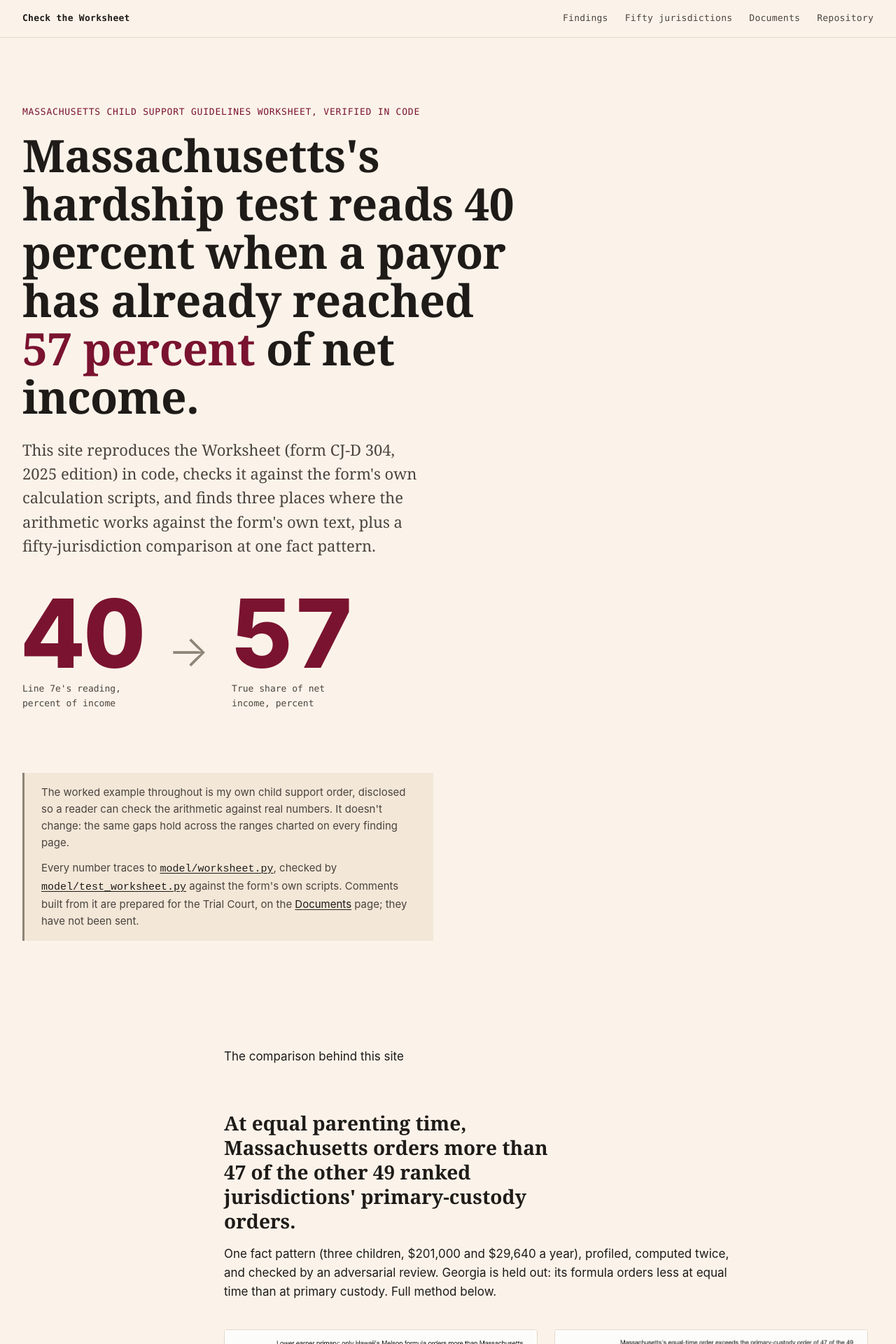
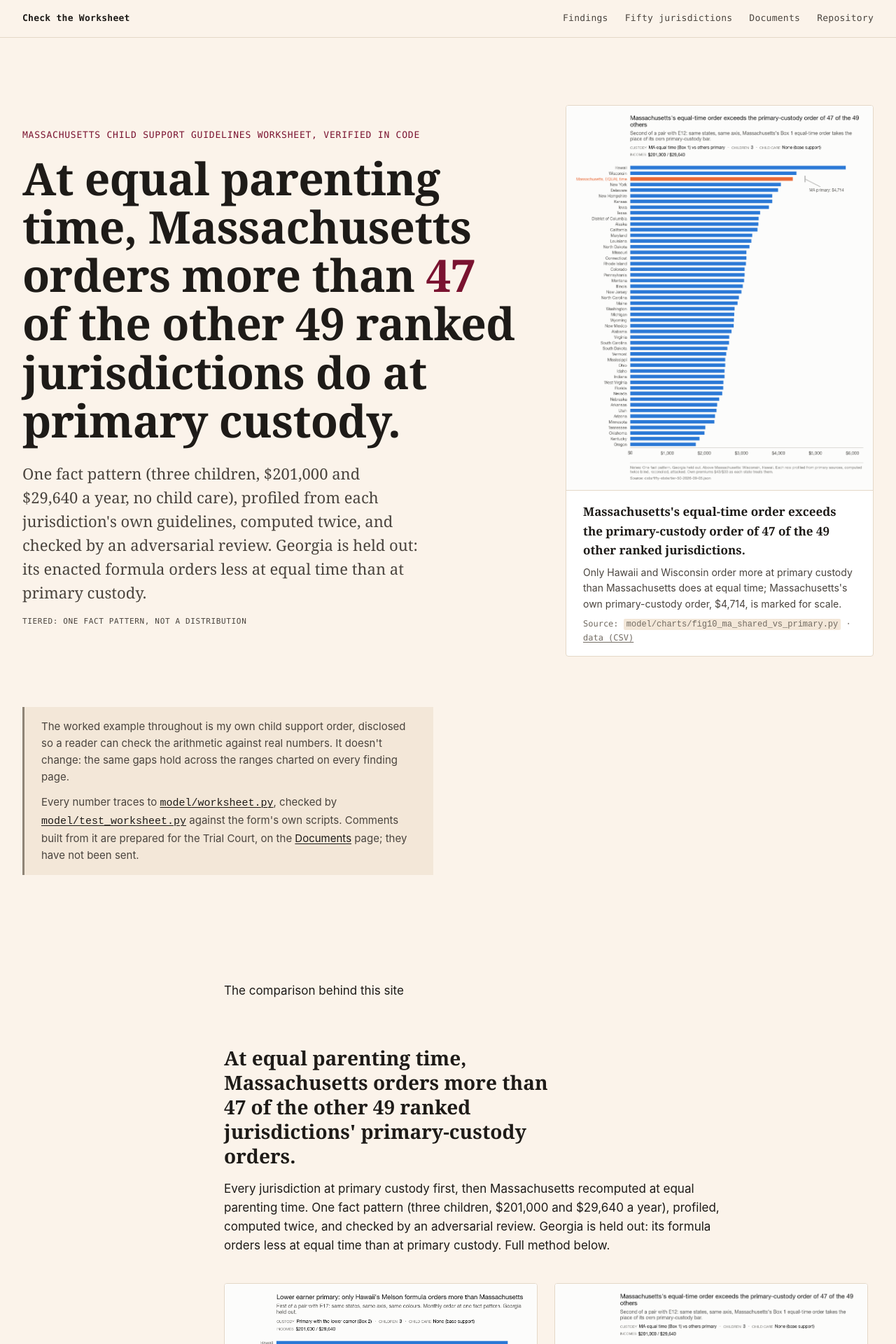
Before and after one commit to campbefs/checktheworksheet, a Jekyll site: the page built from index.html, in a window 1280 px wide. Shown: the top 1920 px of the page at 70% size. Built offline with Jekyll 4.4.1, drawn with Linux system fonts in a browser that asks for light colours; some of the changed text lies outside the part shown.

Commit message:
auto: remote session changes 2026-09-07 11:55:35

```diff
--- a/assets/css/site.css
+++ b/assets/css/site.css
@@ -216,6 +216,21 @@ header.topbar { border-bottom: 1px solid var(--rule); }
 @media (max-width: 700px) {
   .hero { padding: var(--space-7) var(--space-5) var(--space-6); }
   .hero .lede { font-size: 1.1875rem; }
+}
+
+/* Hero two-column layout (home page only): headline/lede left, lead exhibit right, from 1100px.
+   Below 1100px the visual stacks under the headline — a single grid-template-columns swap, no
+   separate markup for the two states. */
+.hero-grid {
+  display: grid;
+  grid-template-columns: 1fr;
+  gap: var(--space-7);
+  align-items: center;
+}
+.hero-text .confidence-tag { margin-top: var(--space-4); }
+.hero-visual .exhibit { margin: 0; }
+@media (min-width: 1100px) {
+  .hero-grid { grid-template-columns: minmax(0, 1fr) minmax(0, 440px); gap: var(--space-8); }
 }
 
 /* Display-tier numerals (brief §3.2, grafted from "bold"): sans, 700-800, tabular, huge. Used
--- a/index.html
+++ b/index.html
@@ -18,24 +18,29 @@ scripts:
 ---
 
 <section class="hero">
-  <p class="eyebrow">Massachusetts Child Support Guidelines Worksheet, verified in code</p>
-  <h1>Massachusetts's hardship test reads 40 percent when a payor has already reached <span class="figure">57 percent</span> of net income.</h1>
-  <p class="lede">This site reproduces the Worksheet (form CJ-D 304, 2025 edition) in code, checks
-  it against the form's own calculation scripts, and finds three places where the arithmetic works
-  against the form's own text, plus a fifty-jurisdiction comparison at one fact pattern.</p>
+  <div class="hero-grid">
+    <div class="hero-text">
+      <p class="eyebrow">Massachusetts Child Support Guidelines Worksheet, verified in code</p>
+      <h1>At equal parenting time, Massachusetts orders more than <span class="figure">47</span> of the other 49 ranked jurisdictions do at primary custody.</h1>
+      <p class="lede">One fact pattern (three children, $201,000 and $29,640 a year, no child care),
+      profiled from each jurisdiction's own guidelines, computed twice, and checked by an
+      adversarial review. Georgia is held out: its enacted formula orders less at equal time than
+      at primary custody.</p>
+      <p class="confidence-tag">Tiered: one fact pattern, not a distribution</p>
+    </div>
+    <div class="hero-visual">
+      {% include figure.html
+         id="e17-hero"
+         img="/figures/exhibits/E17-ma-equal-time-vs-others-primary-custody.png"
+         alt="Ranked bar chart of fifty jurisdictions' child support orders, with Massachusetts computed at equal parenting time and marked at the top, its own primary-custody order shown for scale."
+         title="Massachusetts's equal-time order exceeds the primary-custody order of 47 of the 49 other ranked jurisdictions."
+         notes="Only Hawaii and Wisconsin order more at primary custody than Massachusetts does at equal time; Massachusetts's own primary-custody order, $4,714, is marked for scale."
+         source_script="model/charts/fig10_ma_shared_vs_primary.py"
+         csv_href="/figures/working/fig10_ma_shared_vs_primary.csv"
+         lazy="false" %}
+    </div>
+  </div>
 </section>
-
-<div class="numeral-pair">
-  <div class="numeral">
-    <span class="numeral-value">40</span>
-    <p class="numeral-caption">Line 7e's reading, percent of income</p>
-  </div>
-  <span class="numeral-arrow" aria-hidden="true">&rarr;</span>
-  <div class="numeral">
-    <span class="numeral-value">57</span>
-    <p class="numeral-caption">True share of net income, percent</p>
-  </div>
-</div>
 
 {% include disclosure.html %}
 
@@ -45,9 +50,10 @@ scripts:
     <section class="exhibit-section" id="lead-comparison">
       <p class="eyebrow">The comparison behind this site</p>
       <h2>At equal parenting time, Massachusetts orders more than 47 of the other 49 ranked jurisdictions' primary-custody orders.</h2>
-      <p>One fact pattern (three children, $201,000 and $29,640 a year), profiled, computed twice,
-      and checked by an adversarial review. Georgia is held out: its formula orders less at equal
-      time than at primary custody. Full method below.</p>
+      <p>Every jurisdiction at primary custody first, then Massachusetts recomputed at equal
+      parenting time. One fact pattern (three children, $201,000 and $29,640 a year), profiled,
+      computed twice, and checked by an adversarial review. Georgia is held out: its formula orders
+      less at equal time than at primary custody. Full method below.</p>
       <div class="exhibit-pair">
         {% include figure.html
            id="e12"
@@ -127,7 +133,20 @@ scripts:
   <div></div>
   <div class="content-col">
     <h2 id="findings">What the Worksheet does that its text doesn't say</h2>
-    <p>Four findings, each pinned to the form's own calculation scripts.</p>
+    <p>Four findings, each pinned to the form's own calculation scripts. The hardship presumption
+    does not kick in until the payor is at 57 percent of net income.</p>
+  </div>
+</div>
+
+<div class="numeral-pair" id="hardship-numerals">
+  <div class="numeral">
+    <span class="numeral-value">40</span>
+    <p class="numeral-caption">What Line 7e reports, in percent of income</p>
+  </div>
+  <span class="numeral-arrow" aria-hidden="true">&rarr;</span>
+  <div class="numeral">
+    <span class="numeral-value">57</span>
+    <p class="numeral-caption">The payor's true share of net income when it finally does</p>
   </div>
 </div>
 
@@ -144,7 +163,7 @@ scripts:
       <p>Line 7e computes hardship on gross-derived income; the order is paid from net.</p>
       <div class="stat">
         <span class="stat-value">57%</span>
-        <span class="stat-label">of net income, the moment Line 7e itself still reads 40%</span>
+        <span class="stat-label">of net income, the point where the hardship presumption finally kicks in</span>
       </div>
     </div>
   </article>
```
Also changed, not shown: CONVENTIONS.md (+2 -2 lines), findings/hardship-test.md (+10 -9 lines), findings/index.md (+1 -1 lines).
